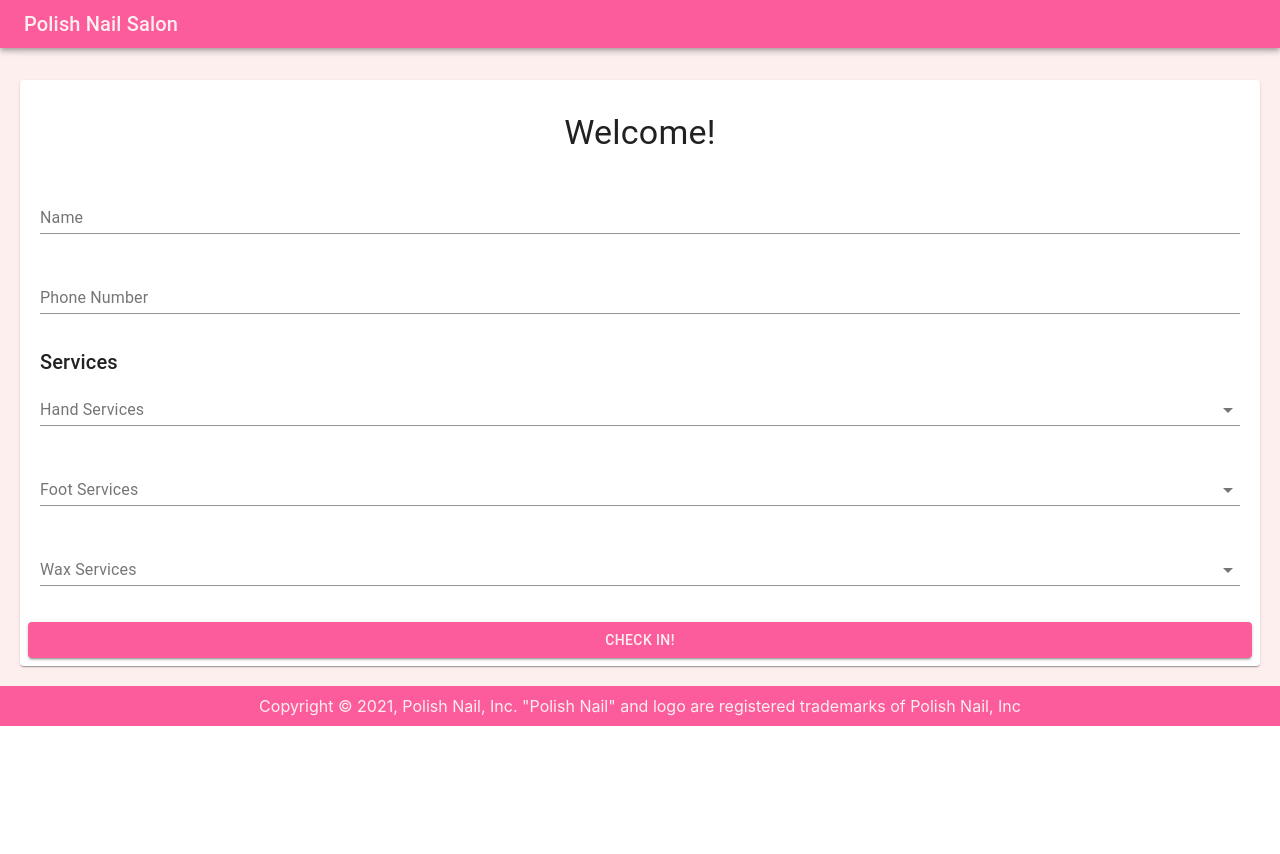
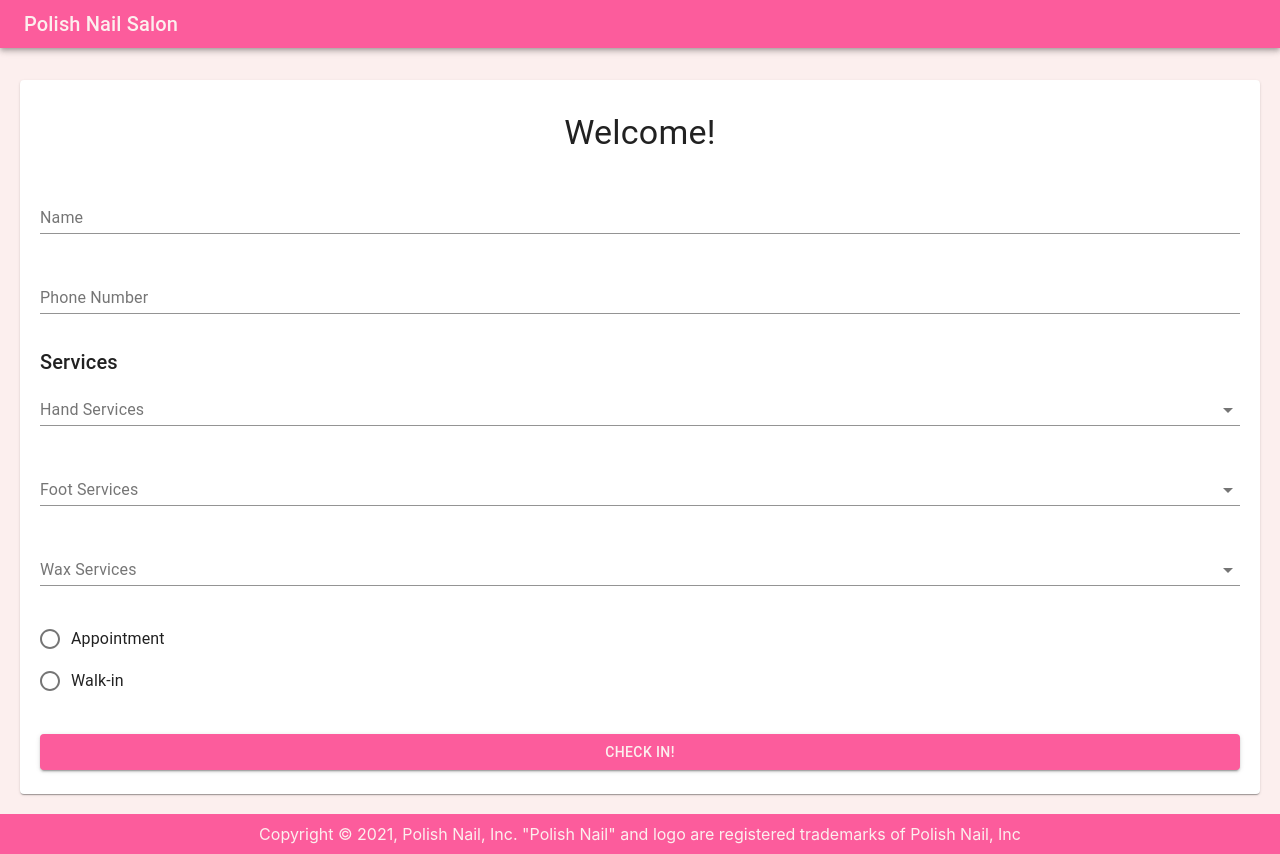
Before and after one commit to mchuong1/turnmanagementsystem, a React (Create React App) app: page / in a window 1280 px wide. Shown: the top 854 px of the page. Before the commit the page ends 800 px from the top, so only its background shows below. Built offline with nearby package versions, Linux system fonts and the light colour scheme.

Commit message:
Add radio buttons
fix loading icon size

```diff
--- a/src/pages/Home.js
+++ b/src/pages/Home.js
@@ -5,7 +5,7 @@ import {
   InputLabel, MenuItem, Checkbox,
   ListItemText, FormControl, Typography,
   Card, CardContent, CardActions,
-  CircularProgress
+  CircularProgress, Radio, RadioGroup, FormControlLabel
 } from '@material-ui/core';
 import { withRouter } from 'react-router-dom';
 
@@ -16,7 +16,7 @@ const useStyles = makeStyles({
     display: 'grid',
     gridGap: '2em',
     marginTop: '2em',
-    padding: '0px 20px'
+    padding: '0px 20px',
   },
   container: {
     height: '100vh'
@@ -25,7 +25,6 @@ const useStyles = makeStyles({
     backgroundColor: '#fc5c9c',
     color: '#fcefee',
     width: '100%',
-    marginTop: '2em'
   },
   input: {
     width: '100%',
@@ -38,18 +37,23 @@ const useStyles = makeStyles({
   dropDown: {
     width: '100%'
   },
+  radio: {
+    display: 'flex'
+  }
 })
 
 function Home(props) {
   const classes = useStyles()
 
   const { history } = props;
+  const [formData, setFormData] = useState([]);
   const [name, setName] = useState();
   const [phoneNumber, setPhoneNumber] = useState();
   const [handService, setHandService] = useState([]);
   const [footService, setFootService] = useState([]);
   const [waxService, setWaxService] = useState([]);
   const [isCheckingIn, setCheckingIn] = useState(false);
+  const [radio, setRadio] = useState('');
 
   //Mock Data
   //TODO: Fetch the data from somewhere
@@ -75,6 +79,7 @@ function Home(props) {
     setCheckingIn(true)
 
     try {
+      console.log(formData);
       await saveClient({name, phoneNumber});
       history.push('/confirm');
       setCheckingIn(false);
@@ -150,16 +155,25 @@ function Home(props) {
             {listValues(wax, waxService)}
           </Select>
         </FormControl>
-      </CardContent>
-      <CardActions>
+        <FormControl component="fieldset">
+          <RadioGroup
+            classes={{root: classes.radio}}
+            aria-label="type"
+            name="type"
+            value={radio}
+            onChange={(event) => setRadio(event.target.value)}>
+            <FormControlLabel value="appointment" control={<Radio />} label="Appointment" />
+            <FormControlLabel value="walk-in" control={<Radio />} label="Walk-in" />
+          </RadioGroup>
+        </FormControl>
         <Button
           className={classes.primary}
           variant="contained"
           onClick={handleCheckInButton}
-        >
-          {isCheckingIn ? <CircularProgress /> : 'Check in!'}
+          >
+          {isCheckingIn ? <CircularProgress size={24} /> : 'Check in!'}
         </Button>
-      </CardActions>
+      </CardContent>
     </Card>
   )
 }
```
